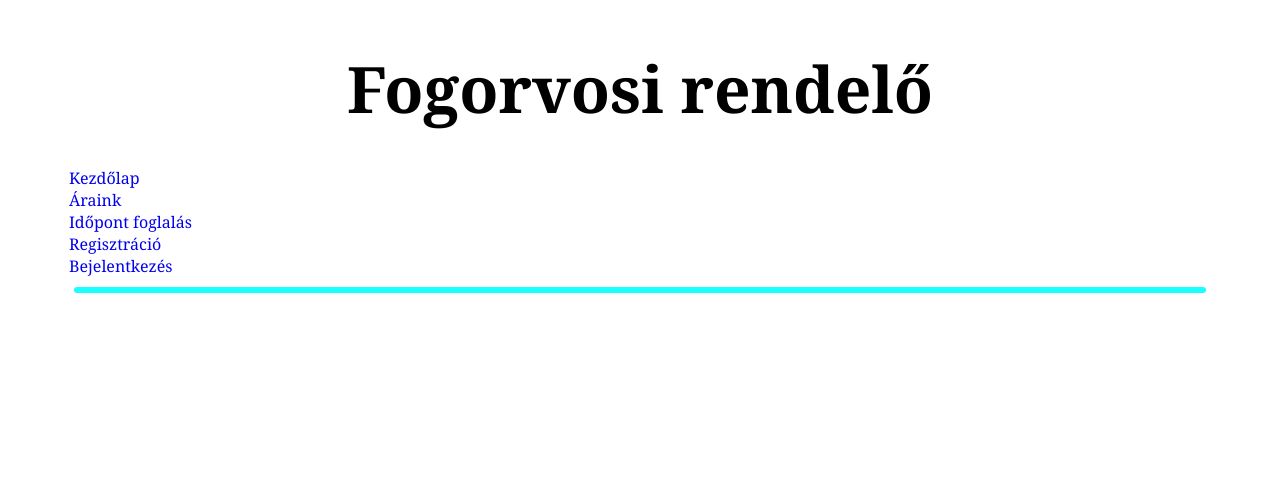
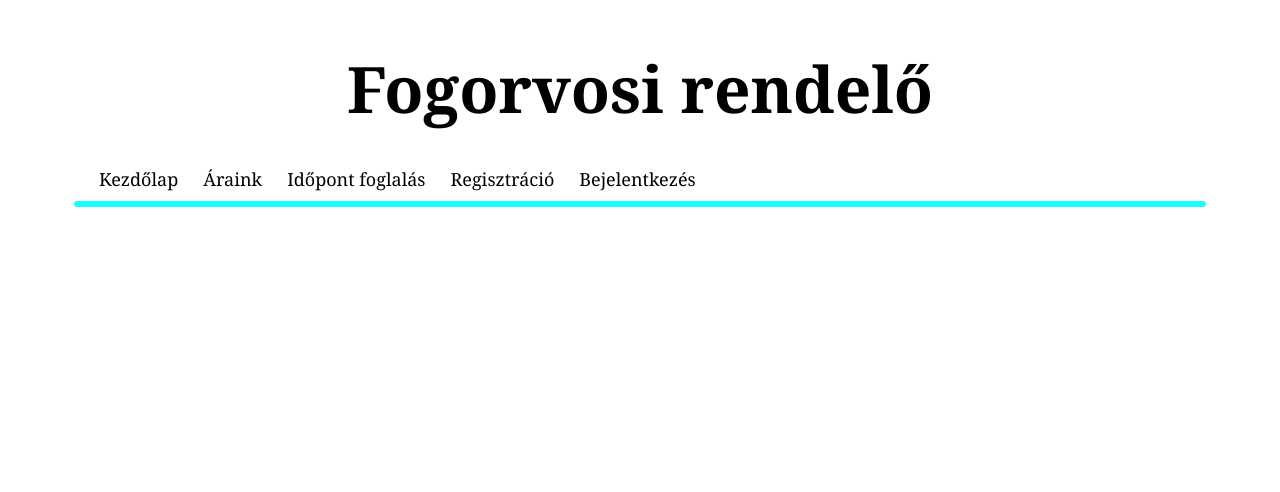
Before and after one commit to baleszpok11/Fogorvosi-rendelo-, a PHP site: page / in a window 1280 px wide. Shown: the top 492 px of the page. Run offline with PHP 8.4, Linux system fonts and the light colour scheme.

Commit message:
Update index.php

```diff
--- a/index.php
+++ b/index.php
@@ -16,7 +16,7 @@ session_start();
         </div>
         <div class="info">
 
-            <div class="manu">
+            <div class="menu">
                 <ul>
                     <li><a href="index.php">Kezdőlap</a></li>
                     <li><a href="#">Áraink</a></li>
@@ -25,12 +25,9 @@ session_start();
                     <li><a href="login.php">Bejelentkezés</a></li>
                 </ul>
             </div>
-
         </div>
-
     </div>
     <hr>
-    <div class="middle"></div>
 
     </div>
 <hr>
```
